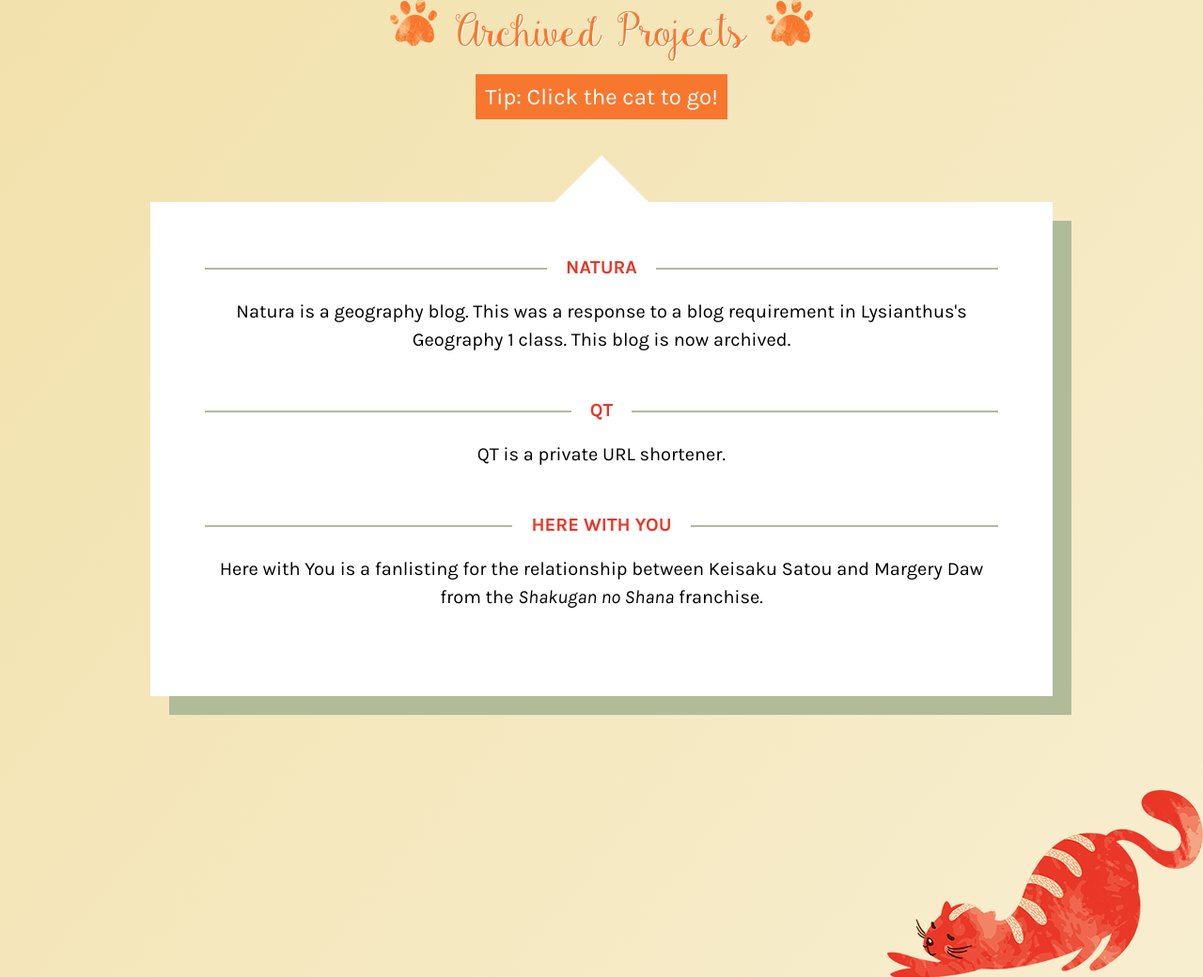
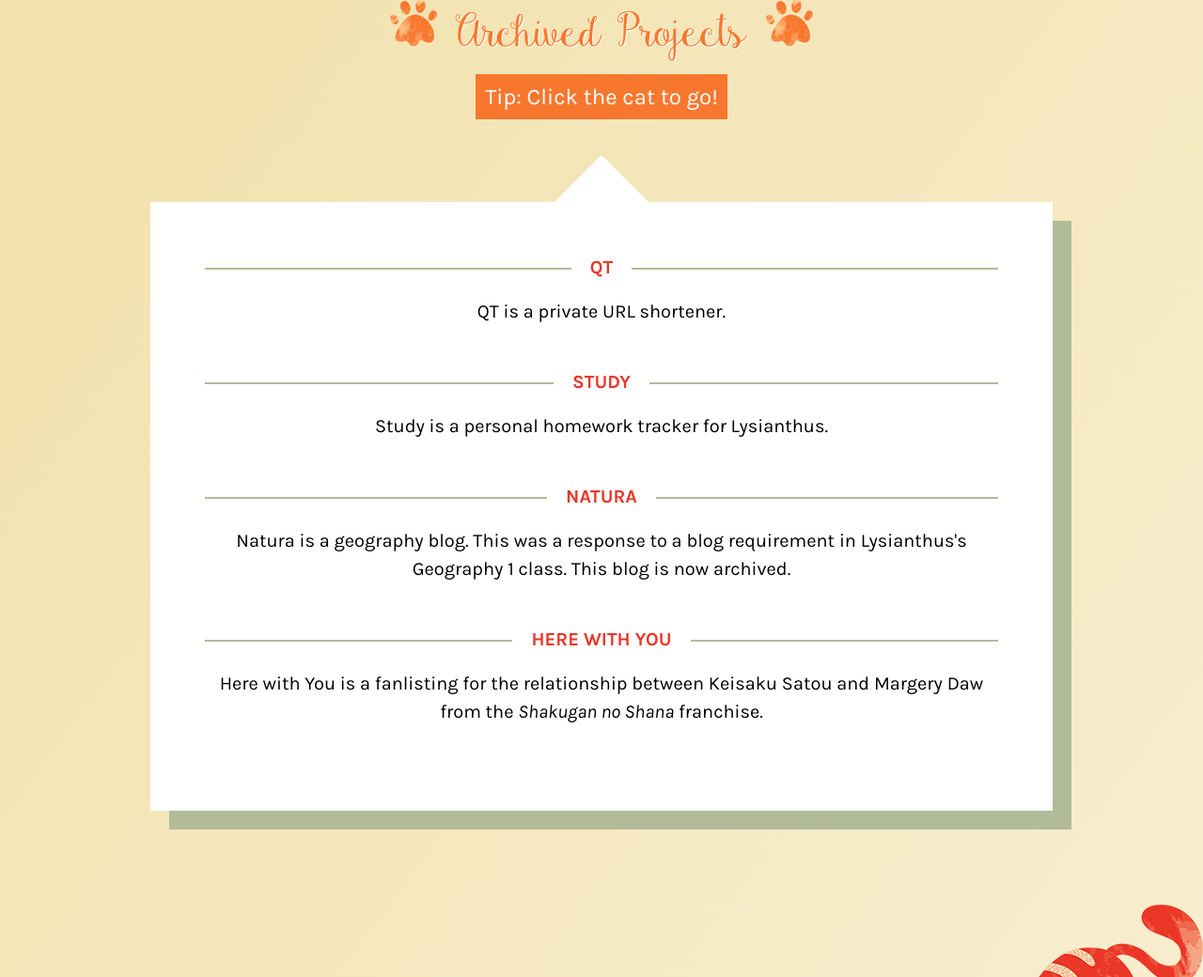
Before and after one commit to Lysianthus/asclaria, a PHP site: page /projects/archived in a window 1280 px wide. Shown: the part 422-1462 px from the top of the page at 94% size. Run offline with PHP 8.4, Linux system fonts and the light colour scheme; some libraries are stand-ins or nearby versions.

Commit message:
Add more projects to Archived Projects, and reorder projects

```diff
--- a/public/projects_archived.php
+++ b/public/projects_archived.php
@@ -8,12 +8,16 @@
 		<p class="subheading"><span>Tip: Click the cat to go!</span></p>
 		<div class="projects">
 			<div class="project">
+				<h2 class="project-title"><span>QT</span></h2>
+				<p>QT is a private URL shortener.</p>
+			</div> <!-- .project -->
+			<div class="project">
+				<h2 class="project-title"><span>Study</span></h2>
+				<p>Study is a personal homework tracker for Lysianthus.</p>
+			</div> <!-- .project -->
+			<div class="project">
 				<h2 class="project-title"><span>Natura</span></h2>
 				<p>Natura is a geography blog. This was a response to a blog requirement in Lysianthus's Geography 1 class. This blog is now archived.</p>
-			</div> <!-- .project -->
-			<div class="project">
-				<h2 class="project-title"><span>QT</span></h2>
-				<p>QT is a private URL shortener.</p>
 			</div> <!-- .project -->
 			<div class="project">
 				<h2 class="project-title"><span>Here with You</span></h2>
```
